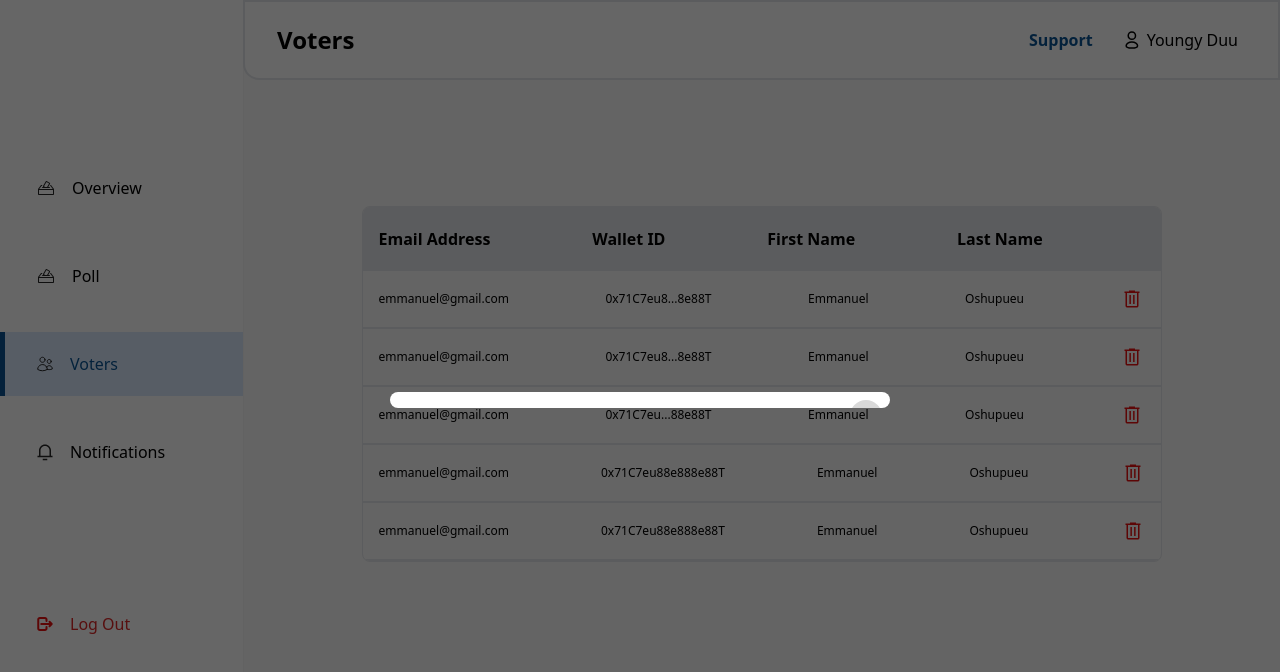
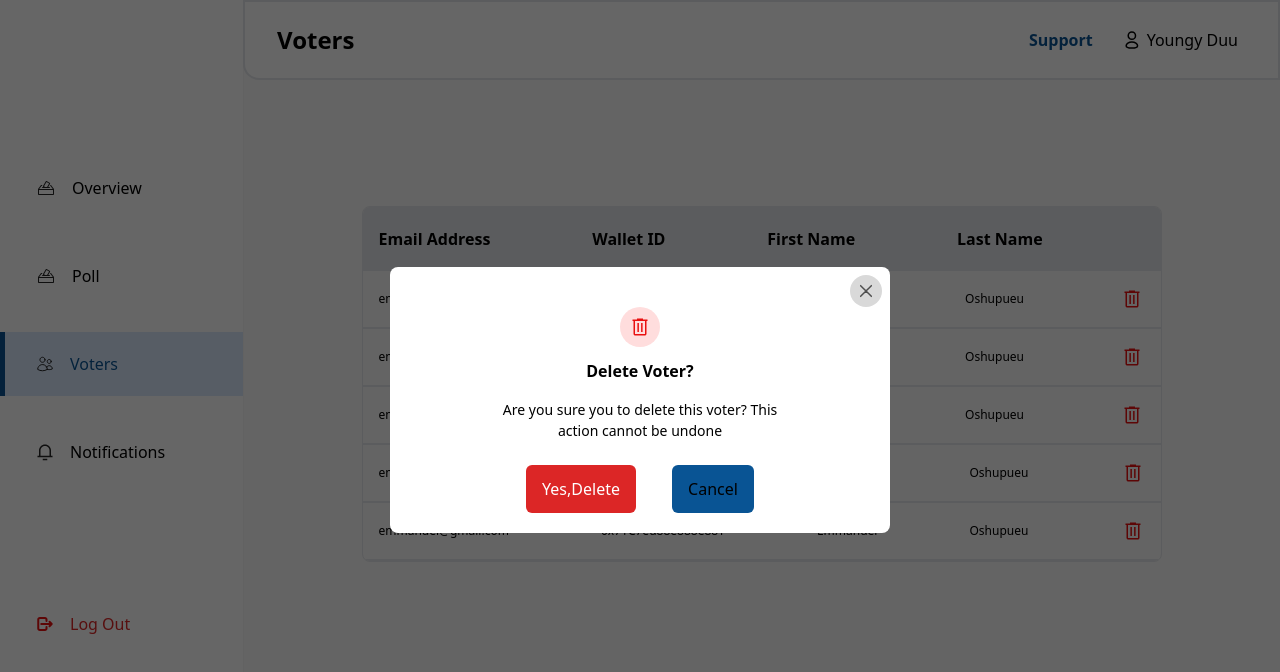
Before and after one commit to theblackjessy/Doravet, a Next.js app: page /dashboard/voters in a window 1280 px wide. Both pictures are taken after a click on the element 1132 px from the left and 299 px from the top of the page. Shown: the top 672 px of the page. Built offline with nearby package versions, Linux system fonts and the light colour scheme.

Commit message:
added modal on voter

```diff
--- a/public/dashboard/icons/Delete.js
+++ b/public/dashboard/icons/Delete.js
@@ -2,7 +2,7 @@ import React from 'react'
 
 const Delete = ({ handleClick, fill = "#E91010" }) => {
   return (
-    <p onClick={handleClick}>
+    <p onClick={handleClick} className='cursor-pointer'>
       <svg width="24" height="24" viewBox="0 0 24 24" fill="none" xmlns="http://www.w3.org/2000/svg">
         <g id="delete_FILL0_wght300_GRAD0_opsz24 1">
           <path id="Vector" d="M7.3077 20.5C6.80898 20.5 6.38302 20.3234 6.02982 19.9702C5.67661 19.617 5.5 19.191 5.5 18.6923V6.00005H4.5V4.50008H8.99997V3.61548H15V4.50008H19.5V6.00005H18.5V18.6923C18.5 19.1975 18.325 19.625 17.975 19.975C17.625 20.325 17.1974 20.5 16.6922 20.5H7.3077ZM17 6.00005H6.99997V18.6923C6.99997 18.7821 7.02883 18.8558 7.08652 18.9135C7.14422 18.9712 7.21795 19.0001 7.3077 19.0001H16.6922C16.7692 19.0001 16.8397 18.968 16.9038 18.9039C16.9679 18.8398 17 18.7693 17 18.6923V6.00005ZM9.40385 17.0001H10.9038V8.00005H9.40385V17.0001ZM13.0961 17.0001H14.5961V8.00005H13.0961V17.0001Z" fill={`${fill}`} />
--- a/src/pages/dashboard/voters.js
+++ b/src/pages/dashboard/voters.js
@@ -3,10 +3,14 @@ import DashboardLayout from '@/components/dashboard/layout/layout'
 import React, { useState } from 'react'
 import Delete from '../../../public/dashboard/icons/Delete'
 import Modal from '@/components/modal'
+import Button from '@/components/form/Button'
 
 const Voters = () => {
   const [open, setOpen] = useState(false);
 
+  const toggleModal = () => {
+    setOpen(prev => !prev)
+  }
   const handleClose = () => setOpen(false)
   const handleDeleteClick = (data) => {
     setOpen(true)
@@ -39,7 +43,19 @@ const Voters = () => {
           </aside>
         </article>
       </section>
-      <Modal open={open} handleModalClose={handleClose} />
+      <Modal open={open} toggleModal={toggleModal} >
+        <section className='text-center py-3'>
+          <p className='bg-[#FFDDDD] flex justify-center items-center w-10 h-10 rounded-full mx-auto my-3'>
+            <Delete />
+          </p>
+          <h3 className='font-bold'>Delete Voter?</h3>
+          <p className='text-[14px] w-[300px] mx-auto my-4'>Are you sure you to delete this voter? This action cannot be undone</p>
+          <div className='flex justify-evenly items-center w-[300px] mx-auto'>
+            <Button text={'Yes,Delete'} className={'bg-red-600'} />
+            <Button text={'Cancel'} handleClick={toggleModal} className={' bg-[#EAE9E9]'} color='text-[#4F4F4F]' />
+          </div>
+        </section>
+      </Modal>
     </>
   )
 }
```
